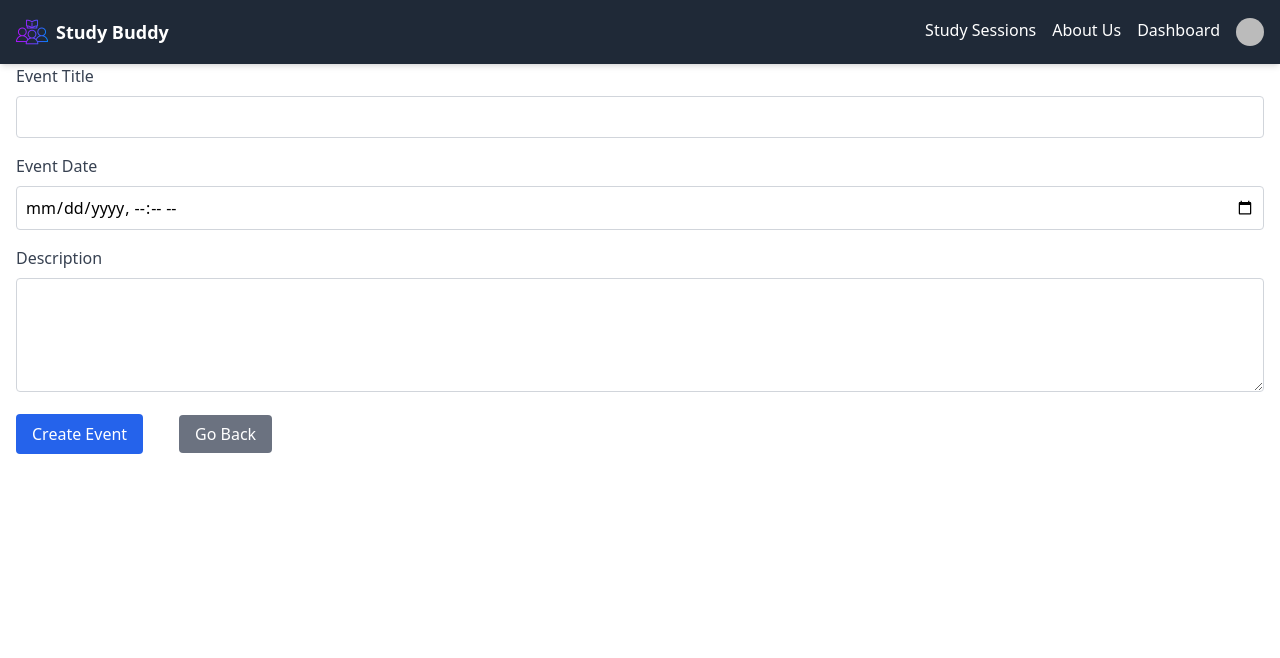
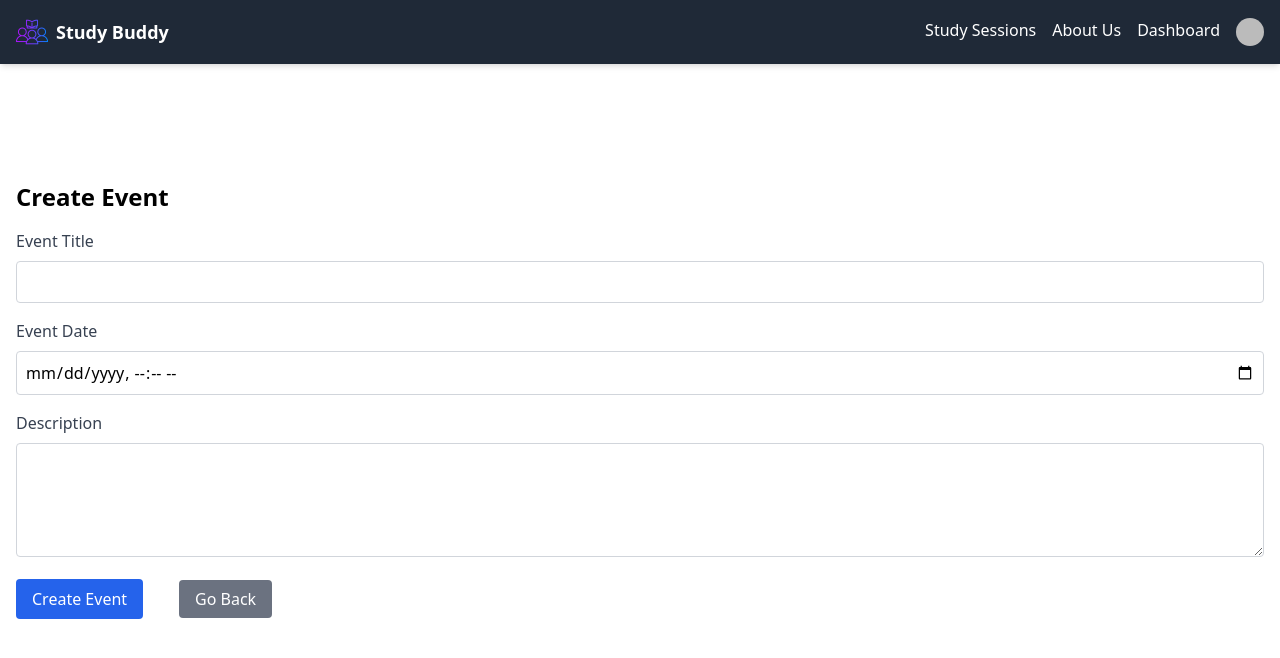
Before and after one commit to shuyi320/StudyTogether, a React (Vite) app in the folder frontend/: page /EventCreationPage in a window 1280 px wide. Shown: the top 658 px of the page. Built offline with nearby package versions, Linux system fonts and the light colour scheme; no server answers; sample sign-in values are in the browser's storage; some icons are missing.

Commit message:
Center event creation

```diff
--- a/frontend/src/pages/EventCreationPage.jsx
+++ b/frontend/src/pages/EventCreationPage.jsx
@@ -49,7 +49,8 @@
     };
 
     return (
-        <div className="container mx-auto p-4">
+        <div className="flex items-center justify-center min-h-screen">
+            <div className="container mx-auto p-4">
             <h1 className="text-2xl font-bold">Create Event</h1>
             {error && <p className="text-red-500">{error}</p>}
             <form onSubmit={handleSubmit} className="mt-4">
@@ -98,6 +99,9 @@
                         </Link>
             </form>
         </div>
+
+        </div>
+
     );
 };
 
--- a/frontend/src/pages/EventList.jsx
+++ b/frontend/src/pages/EventList.jsx
@@ -38,6 +38,7 @@
     return (
         <>
             <Sidebar />
+            <div className="flex items-center justify-center min-h-screen">
                 <div className="container mx-auto p-4">
                 <div className="grid grid-cols-1 sm:grid-cols-2 md:grid-cols-3 lg:grid-cols-5 gap-4">
                     {events.map((event) => (
@@ -59,6 +60,8 @@
                         </span>
                     </Link>
                 </div>
+            </div>
+
         </>
 
     );
```
Lines whose indentation alone changed are shown as unchanged.
